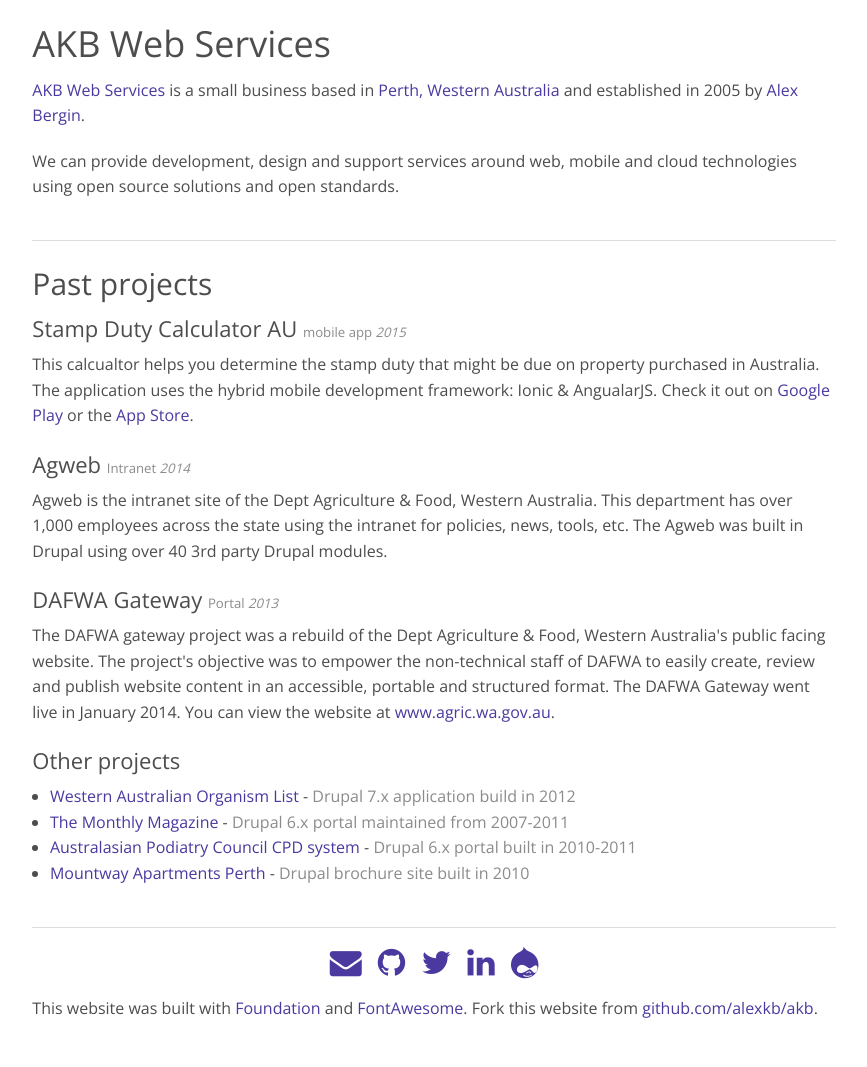
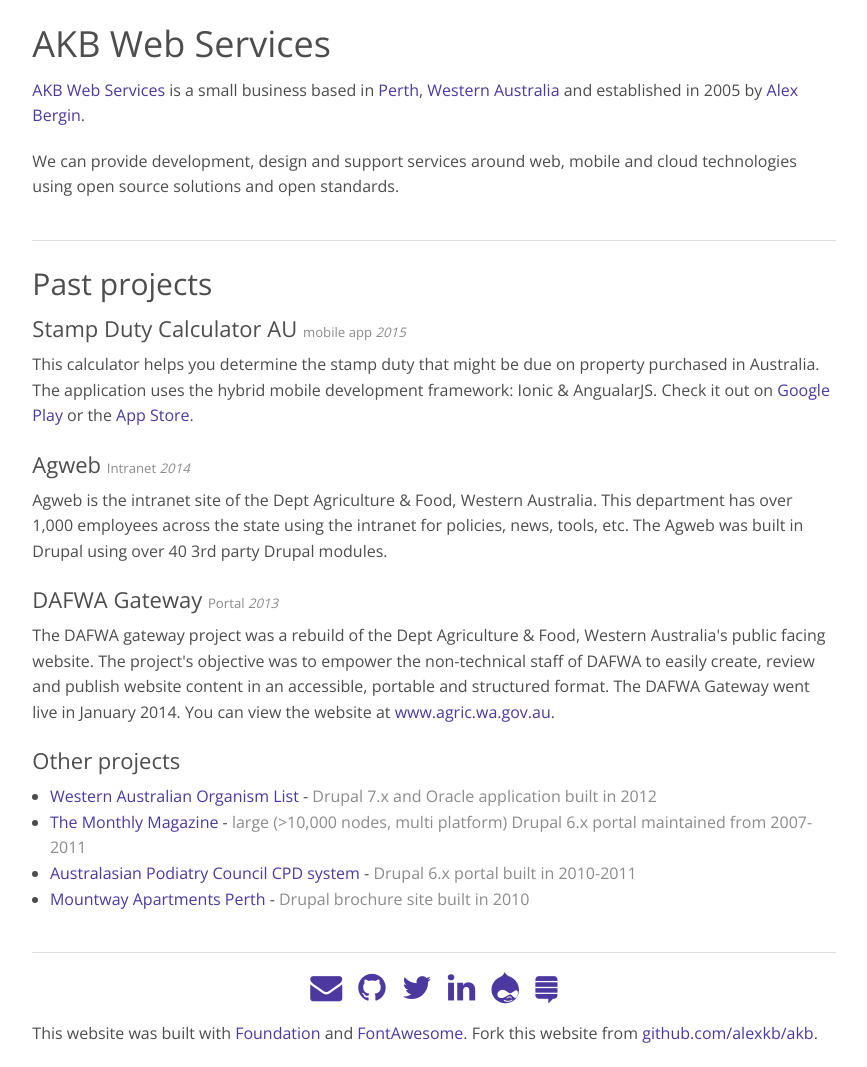
Before and after one commit to alexkb/akb, a website: page dist/index.html in a window 1280 px wide. Shown: the whole page, without its empty margins (206-1073 px from the left). Before the commit the page ends 1041 px from the top, so only its background shows below. Drawn offline with nearby package versions, Linux system fonts and the light colour scheme; files that its build step writes are made by us from their sources.

Commit message:
Forgot to run grunt publish.

```diff
--- a/dist/index.html
+++ b/dist/index.html
@@ -30,7 +30,7 @@
           <h2>Past projects</h2>
 
           <h3>Stamp Duty Calculator AU <small>mobile app <em>2015</em></small></h3>
-          <p>This calcualtor helps you determine the stamp duty that might be due on property purchased in Australia. The application uses the hybrid mobile development framework: Ionic &amp; AngualarJS. Check it out on <a href="https://play.google.com/store/apps/details?id=com.akbweb.sdc">Google Play</a> or the <a href="">App Store</a>.</p>
+          <p>This calculator helps you determine the stamp duty that might be due on property purchased in Australia. The application uses the hybrid mobile development framework: Ionic &amp; AngualarJS. Check it out on <a href="https://play.google.com/store/apps/details?id=com.akbweb.sdc">Google Play</a> or the <a href="https://itunes.apple.com/au/app/stamp-duty-calculator-au/id963714259">App Store</a>.</p>
 
           <h3>Agweb <small>Intranet <em>2014</em></small></h3>
           <p>Agweb is the intranet site of the Dept Agriculture &amp; Food, Western Australia. This department has over 1,000 employees across the state using the intranet for policies, news, tools, etc. The Agweb was built in Drupal using over 40 3rd party Drupal modules.</p>
@@ -40,25 +40,24 @@
 
           <h3>Other projects</h3>
           <ul>
-            <li><a href="http://www.agric.wa.gov.au/organisms">Western Australian Organism List</a> - <span class="note">Drupal 7.x application build in 2012</span></li>
-            <li><a href="http://www.themonthly.com.au">The Monthly Magazine</a> - <span class="note">Drupal 6.x portal maintained from 2007-2011</span> </li>
+            <li><a href="http://www.agric.wa.gov.au/organisms">Western Australian Organism List</a> - <span class="note">Drupal 7.x and Oracle application built in 2012</span></li>
+            <li><a href="http://www.themonthly.com.au">The Monthly Magazine</a> - <span class="note">large (>10,000 nodes, multi platform) Drupal 6.x portal maintained from 2007-2011</span></li>
             <li><a href="http://www.cpd.apodc.com.au/">Australasian Podiatry Council CPD system</a> - <span class="note">Drupal 6.x portal built in 2010-2011</span></li>
             <li><a href="http://www.mountwaywapartments.com.au">Mountway Apartments Perth</a> - <span class="note">Drupal brochure site built in 2010</span></li>
           </ul>
         </div>
       </div>
-
       <hr />
 
       <div class="row">
         <div class="columns">
-
           <div class="text-center connect">
-            <a href="mailto:alex@akb.com.au"><i class="fa fa-envelope fa-2x"></i></a>
-            <a href="https://github.com/alexkb"><i class="fa fa-github fa-2x"></i></a>
-            <a href="https://twitter.com/alexbergin"><i class="fa fa-twitter fa-2x"></i></a>
-            <a href="http://au.linkedin.com/in/alexbergin"><i class="fa fa-linkedin fa-2x"></i></a>
-            <a href="https://www.drupal.org/u/alexkb"><i class="fa fa-drupal fa-2x"></i></a>
+            <a href="mailto:alex@akb.com.au" title="email me"><i class="fa fa-envelope fa-2x"></i></a>
+            <a href="https://github.com/alexkb" title="github.com/alexkb"><i class="fa fa-github fa-2x"></i></a>
+            <a href="https://twitter.com/alexbergin" title="@alexbergin"><i class="fa fa-twitter fa-2x"></i></a>
+            <a href="http://au.linkedin.com/in/alexbergin" title="Connect with me on Linked in"><i class="fa fa-linkedin fa-2x"></i></a>
+            <a href="https://www.drupal.org/u/alexkb" title="d.o/u/alexkb"><i class="fa fa-drupal fa-2x"></i></a>
+            <a href="http://stackoverflow.com/users/687274/alexkb" title="Stalk me on stack overflow or exchange"><i class="fa fa-stack-exchange fa-2x"></i></a>
           </div>
 
           <p>This website was built with <a href="http://foundation.zurb.com/">Foundation</a> and <a href="http://fortawesome.github.io/Font-Awesome/">FontAwesome</a>. Fork this website from <a href="http://github.com/alexkb/akb">github.com/alexkb/akb</a>.</p>
```
